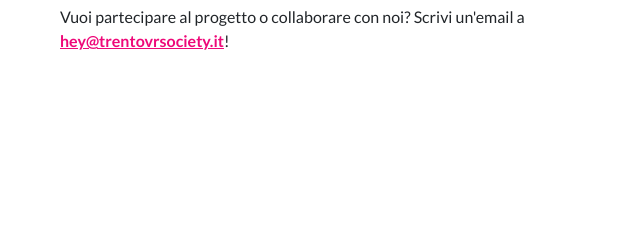
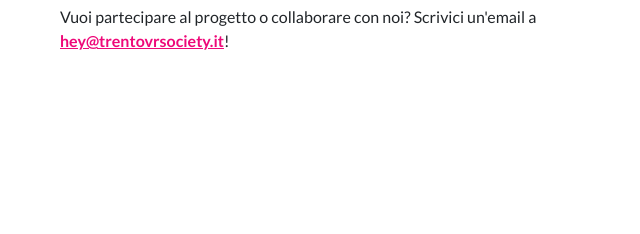
Before and after one commit to davidepaci/trentovrsociety-website, a plain HTML site: page index.html in a window 1280 px wide. Shown: the part 4299-4533 px from the top of the page, 628-1268 px from the left. Drawn offline with nearby package versions, Linux system fonts and the light colour scheme.

Commit message:
fix typo

```diff
--- a/index.html
+++ b/index.html
@@ -197,7 +197,7 @@
                     <div class="col-lg-6">
                         <div class="p-4">
                             <h2 class="display-4" id="lang_collaboration">Collaborazioni</h2>
-                            <p id="lang_collaboration_context">Vuoi partecipare al progetto o collaborare con noi? Scrivi un'email a <b><a href="mailto:hey@trentovrsociety.it">hey@trentovrsociety.it</a></b>!</p>
+                            <p id="lang_collaboration_context">Vuoi partecipare al progetto o collaborare con noi? Scrivici un'email a <b><a href="mailto:hey@trentovrsociety.it">hey@trentovrsociety.it</a></b>!</p>
                         </div>
                     </div>
                 </div>
--- a/js/languageSwitch.js
+++ b/js/languageSwitch.js
@@ -34,7 +34,7 @@ function switchLanguage(lang) {
         businessmodel_context: "<b>Non vogliamo guadagnare!</b> Il nostro scopo è puramente quello di <b>far conoscere alla gente la potenzialità della Realtà Virtuale</b> come il <b>mezzo di intrattenimento del futuro</b>, e farla divertire allo stesso tempo!<br><br>Abbiamo solo un box donazioni: tutte le offerte vanno alla manutenzione del visore e Save the Children Italia.",
 
         collaboration: "Collaborazioni",
-        collaboration_context: "Vuoi partecipare al progetto o collaborare con noi? Scrivi un'email a <b><a href=\"mailto:hey@trentovrsociety.it\">hey@trentovrsociety.it</a></b>!"
+        collaboration_context: "Vuoi partecipare al progetto o collaborare con noi? Scrivici un'email a <b><a href=\"mailto:hey@trentovrsociety.it\">hey@trentovrsociety.it</a></b>!"
     },
     en: {
         hi: "Hi!",
```
